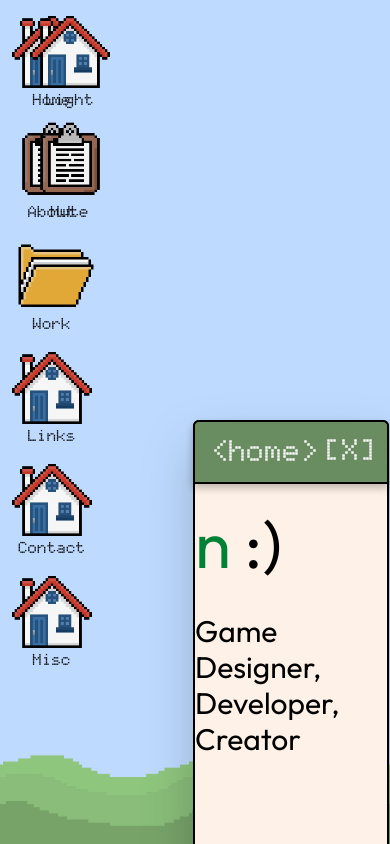
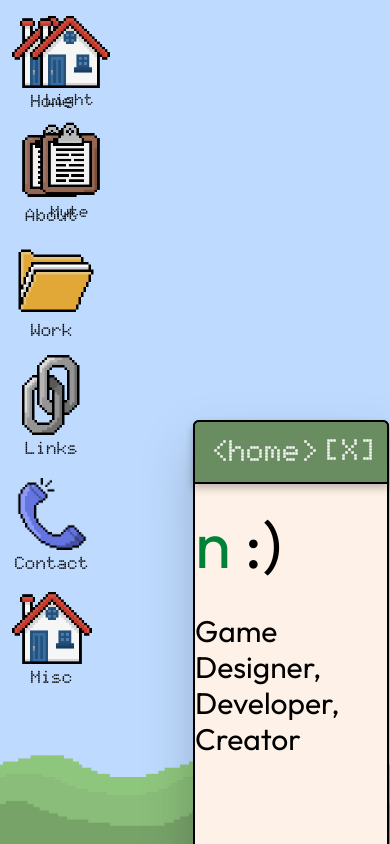
Before and after one commit to PhilosofoxDev/NathanLomnickyPortfolio, a React (Vite) app: page / in a window 390 px wide. Built offline with nearby package versions, Linux system fonts and the light colour scheme.

Commit message:
End of day 8/26
Worked on phone icon. General idea is done, will most likely revise. But the site is coming together with less houses.

Still thinking of what to do for the Misc icon

```diff
--- a/src/Components/aboutWindow.jsx
+++ b/src/Components/aboutWindow.jsx
@@ -31,7 +31,7 @@ export default function AboutWindow({ aboutOpen, aboutOnClose }) {
         aboutOpen ? "scale-100 opacity-100" : "scale-0 opacity-0"
       }`}
     >
-      <div className="absolute bg-windowBox mb-15 w-205 h-130 drop-shadow-2xl/20 rounded-sm self-center justify-self-center outline-2 outline-black z-0">
+      <div className="absolute bg-windowBox mb-30 w-205 h-130 drop-shadow-2xl/20 rounded-sm self-center justify-self-center outline-2 outline-black z-0">
         {/*Change color to whatever works*/}
         <div className="flex w-full bg-siteGreen h-15 rounded-t-sm justify-between drop-shadow-lg/25 outline-2">
           <h1 className="text-3xl font-dotoBold text-white ml-4 self-center">
--- a/src/Components/contactWindow.jsx
+++ b/src/Components/contactWindow.jsx
@@ -12,7 +12,7 @@ export default function ContactWindow({ contactOpen, contactOnClose }) {
         contactOpen ? "scale-100 opacity-100" : "scale-0 opacity-0"
       }`}
     >
-      <div className="absolute bg-windowBox mb-15 w-205 h-130 drop-shadow-2xl/20 rounded-sm self-center justify-self-center outline-2 outline-black z-20">
+      <div className="absolute bg-windowBox w-205 mt-15 h-130 drop-shadow-2xl/20 rounded-sm self-center justify-self-center outline-2 outline-black z-20">
         {" "}
         {/*Change color to whatever works*/}
         <div className="flex w-full bg-siteGreen h-15 rounded-t-sm justify-between drop-shadow-lg/25 outline-2">
--- a/src/Components/desktopShortcuts.jsx
+++ b/src/Components/desktopShortcuts.jsx
@@ -9,6 +9,8 @@ import MiscWindow from "./miscWindow";
 import houseIcon from "../assets/images/PixelArtHouse.webp";
 import clipboardIcon from "../assets/images/Clipboard.webp";
 import folderIcon from "../assets/images/WorkFolder.webp";
+import linksIcon from "../assets/images/LinksIcon.png";
+import phoneIcon from "../assets/images/ContactIcon.png";
 import App from "../App";
 import React, { useRef } from "react";
 import ReactDOM from "react-dom";
@@ -62,6 +64,7 @@ export default function Shortcuts() {
 
   const ContactPrioritize = () => {
     contactSetZIndex(DragCompIndex.index);
+    DragCompIndex.updateIndex();
   };
   const ContactDeprioritize = () => {
     DragCompIndex.updateIndex();
@@ -69,6 +72,7 @@ export default function Shortcuts() {
 
   const LinksPrioritize = () => {
     linksSetZIndex(DragCompIndex.index);
+    DragCompIndex.updateIndex();
   };
   const LinksDeprioritize = () => {
     DragCompIndex.updateIndex();
@@ -76,6 +80,7 @@ export default function Shortcuts() {
 
   const MiscPrioritize = () => {
     miscSetZIndex(DragCompIndex.index);
+    DragCompIndex.updateIndex();
   };
   const MiscDeprioritize = () => {
     DragCompIndex.updateIndex();
@@ -220,7 +225,7 @@ export default function Shortcuts() {
           </div>
         </Draggable>
       </div>
-      <div className="flex w-35 absolute justify-center h-screen text-center font-dotoBold text-black text-md">
+      <div className="flex w-35 absolute justify-center h-screen text-center font-dotoBold text-black text-[1.1rem]">
         <div className="mt-2 mr-9">
           <div>
             <button
@@ -292,8 +297,8 @@ export default function Shortcuts() {
               className="cursor-pointer hover:bg-blue-300/60"
             >
               <img
-                className="max-w-20"
-                src={houseIcon}
+                className="max-w-20 mt-1"
+                src={linksIcon}
                 alt="ChainlinkIcon"
               ></img>
               <h1>Links</h1>
@@ -312,9 +317,9 @@ export default function Shortcuts() {
               className="cursor-pointer hover:bg-blue-300/60"
             >
               <img
-                className="max-w-20"
-                src={houseIcon}
-                alt="Envelope/Phone Icon"
+                className="max-w-18 pt-2 ml-1 mr-1"
+                src={phoneIcon}
+                alt="Phone Icon"
               ></img>
               <h1>Contact</h1>
             </button>
--- a/src/Components/mainwindow.jsx
+++ b/src/Components/mainwindow.jsx
@@ -11,7 +11,7 @@ export default function Window({ homeOpen, homeOnClose }) {
         homeOpen ? "scale-100 opacity-100" : "scale-0 opacity-0"
       }`}
     >
-      <div className="absolute shrink bg-windowBox mb-15 lg:w-205 lg:h-130 drop-shadow-2xl/20 rounded-sm self-center justify-self-center outline-2 outline-black z-100">
+      <div className="absolute shrink bg-windowBox mb-45 lg:w-205 lg:h-130 drop-shadow-2xl/20 rounded-sm self-center justify-self-center outline-2 outline-black z-100">
         {/*Change color to whatever works*/}
         <div className="flex w-full items-center bg-siteGreen h-15 rounded-t-sm justify-between drop-shadow-lg/25 outline-2">
           <h1 className="text-3xl font-dotoBold text-white ml-4 mb-0.5">
--- a/src/Components/miscWindow.jsx
+++ b/src/Components/miscWindow.jsx
@@ -12,7 +12,7 @@ export default function MiscWindow({ miscOpen, miscOnClose }) {
         miscOpen ? "scale-100 opacity-100" : "scale-0 opacity-0"
       }`}
     >
-      <div className="absolute bg-windowBox mb-15 w-205 h-130 drop-shadow-2xl/20 rounded-sm self-center justify-self-center outline-2 outline-black z-20">
+      <div className="absolute bg-windowBox mt-30 w-205 h-130 drop-shadow-2xl/20 rounded-sm self-center justify-self-center outline-2 outline-black z-20">
         {/*Change color to whatever works*/}
         <div className="flex w-full bg-siteGreen h-15 rounded-t-sm justify-between drop-shadow-lg/25 outline-2">
           <h1 className="text-3xl font-dotoBold text-white ml-4 m-2 mt-2.5">
```
Also changed, not shown: src/assets/images/ContactIcon.png (added), src/assets/images/LinksIcon.png (added).
